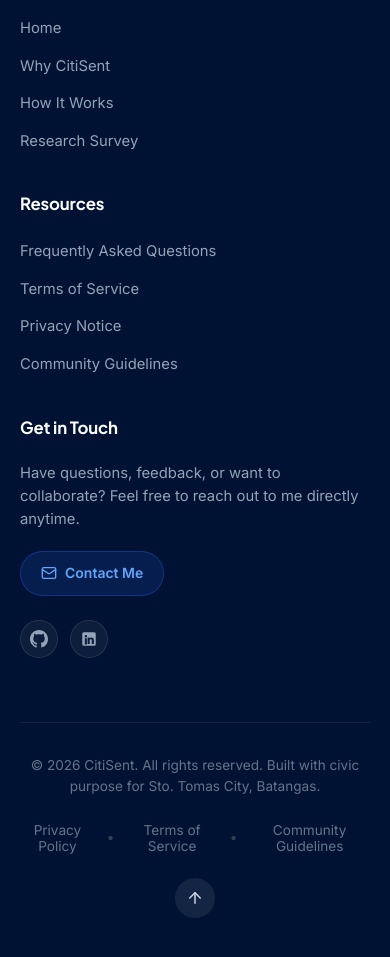
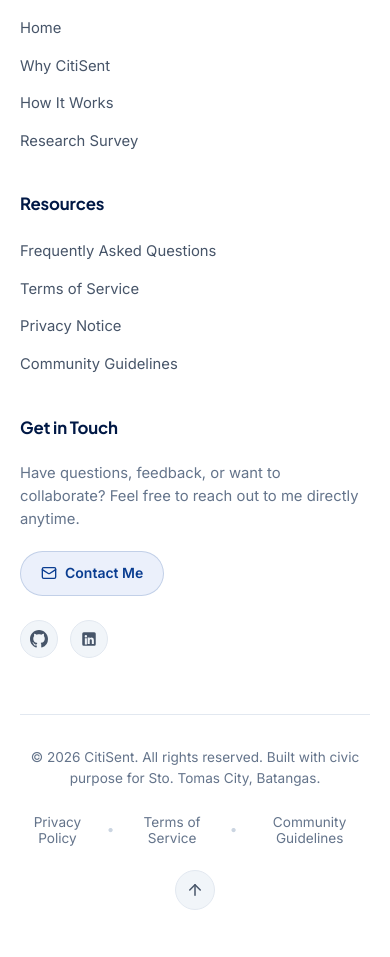
Before and after one commit to CitiSent-Project/CitiSent-Official, a React (Vite) app: page / in a window 390 px wide. Shown: the part 8360-9317 px from the top of the page. Built offline with nearby package versions, Linux system fonts and the light colour scheme.

Commit message:
feat: add stylesheet and responsive layout for Footer component

```diff
--- a/src/components/Footer/Footer.css
+++ b/src/components/Footer/Footer.css
@@ -1,16 +1,22 @@
+/* ==========================================================================
+   CitiSent Footer Section - White Theme
+   Clean, modern, accessible civic-tech footer on crisp white background
+   ========================================================================== */
+
 .footer-section {
-  background: #001233;
-  color: #96B5E8;
-  padding-top: 5rem;
+  background: #FFFFFF;
+  color: var(--text-secondary, #2A4475);
+  padding-top: 4.5rem;
   padding-bottom: 2.5rem;
-  border-top: 1px solid rgba(184, 208, 245, 0.12);
+  border-top: 1px solid #E2E8F0;
+  position: relative;
 }
 
 .footer-grid {
   display: grid;
   grid-template-columns: 1.5fr 1fr 1fr 1.2fr;
   gap: 3.5rem;
-  margin-bottom: 4rem;
+  margin-bottom: 3.5rem;
 }
 
 .footer-brand {
@@ -20,15 +26,18 @@
   margin-bottom: 1.25rem;
 }
 
-.brand-logo-image { width: 300px; height: auto; }
+.brand-logo-image {
+  width: 300px;
+  height: auto;
+}
 
 .text-white {
-  color: #FFFFFF !important;
+  color: var(--brand-navy, #001845) !important;
 }
 
 .footer-about {
   font-size: 0.95rem;
-  color: #94A3B8;
+  color: #475569;
   line-height: 1.65;
   margin-bottom: 1.75rem;
   max-width: 380px;
@@ -40,11 +49,11 @@
   gap: 0.5rem;
   padding: 0.4rem 0.85rem;
   background: rgba(16, 185, 129, 0.1);
-  border: 1px solid rgba(16, 185, 129, 0.25);
+  border: 1px solid rgba(16, 185, 129, 0.3);
   border-radius: var(--radius-full);
   font-size: 0.75rem;
   font-weight: 600;
-  color: #34D399;
+  color: #059669;
 }
 
 .status-ping {
@@ -58,7 +67,7 @@
 .footer-heading {
   font-size: 1.05rem;
   font-weight: 700;
-  color: #FFFFFF;
+  color: var(--brand-navy, #001845);
   margin-bottom: 1.5rem;
   letter-spacing: -0.01em;
 }
@@ -73,7 +82,7 @@
 .footer-link-btn {
   font-family: inherit;
   font-size: 0.925rem;
-  color: #94A3B8;
+  color: #475569;
   background: transparent;
   border: none;
   padding: 0;
@@ -84,14 +93,14 @@
 
 .footer-links a:hover,
 .footer-link-btn:hover {
-  color: #38BDF8;
+  color: var(--brand-primary, #0A3D91);
   transform: translateX(3px);
   display: inline-block;
 }
 
 .footer-contact-text {
   font-size: 0.925rem;
-  color: #94A3B8;
+  color: #64748B;
   line-height: 1.55;
   margin-bottom: 1.25rem;
 }
@@ -101,19 +110,23 @@
   align-items: center;
   gap: 0.5rem;
   padding: 0.65rem 1.25rem;
-  background: rgba(37, 99, 235, 0.15);
-  border: 1px solid rgba(37, 99, 235, 0.35);
+  background: var(--brand-light-bg, #EBF0FB);
+  border: 1px solid rgba(10, 61, 145, 0.18);
   border-radius: var(--radius-full);
-  color: #60A5FA;
+  color: var(--brand-primary, #0A3D91);
   font-size: 0.875rem;
   font-weight: 600;
   margin-bottom: 1.5rem;
   transition: all var(--transition-fast);
+  text-decoration: none;
 }
 
 .footer-contact-btn:hover {
-  background: rgba(37, 99, 235, 0.25);
-  color: #93C5FD;
+  background: var(--brand-primary, #0A3D91);
+  border-color: var(--brand-primary, #0A3D91);
+  color: #FFFFFF;
+  transform: translateY(-2px);
+  box-shadow: 0 4px 12px rgba(10, 61, 145, 0.2);
 }
 
 .footer-socials {
@@ -125,26 +138,28 @@
   width: 38px;
   height: 38px;
   border-radius: 50%;
-  background: rgba(255, 255, 255, 0.05);
-  border: 1px solid rgba(255, 255, 255, 0.1);
+  background: #F1F5F9;
+  border: 1px solid #E2E8F0;
   display: flex;
   align-items: center;
   justify-content: center;
-  color: #94A3B8;
+  color: #475569;
   transition: all var(--transition-fast);
+  text-decoration: none;
 }
 
 .social-icon:hover {
-  background: var(--civic-blue);
+  background: var(--brand-navy, #001845);
   color: #FFFFFF;
   border-color: transparent;
   transform: translateY(-2px);
+  box-shadow: 0 4px 12px rgba(0, 24, 69, 0.18);
 }
 
 /* Bottom Bar */
 .footer-bottom {
   padding-top: 2rem;
-  border-top: 1px solid rgba(255, 255, 255, 0.08);
+  border-top: 1px solid #E2E8F0;
   display: flex;
   align-items: center;
   justify-content: space-between;
@@ -178,30 +193,34 @@
 
 .footer-legal a:hover,
 .footer-legal-link:hover {
-  color: #94A3B8;
+  color: var(--brand-navy, #001845);
   text-decoration: underline;
 }
 
 .dot-divider {
-  color: #334155;
+  color: #CBD5E1;
 }
 
 .footer-scroll-top {
   width: 40px;
   height: 40px;
   border-radius: 50%;
-  background: rgba(255, 255, 255, 0.08);
-  color: #CBD5E1;
+  background: #F1F5F9;
+  border: 1px solid #E2E8F0;
+  color: #475569;
   display: flex;
   align-items: center;
   justify-content: center;
+  cursor: pointer;
   transition: all var(--transition-fast);
 }
 
 .footer-scroll-top:hover {
-  background: var(--civic-blue);
+  background: var(--brand-navy, #001845);
+  border-color: transparent;
   color: #FFFFFF;
   transform: translateY(-3px);
+  box-shadow: 0 4px 12px rgba(0, 24, 69, 0.18);
 }
 
 @media (max-width: 1024px) {
```
